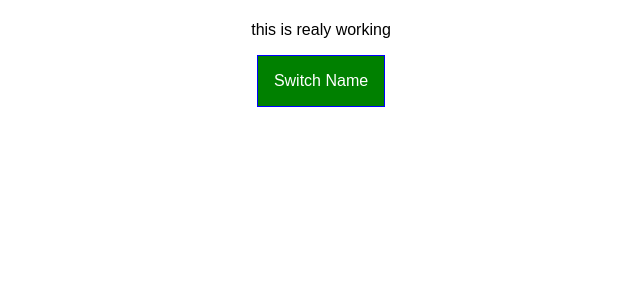
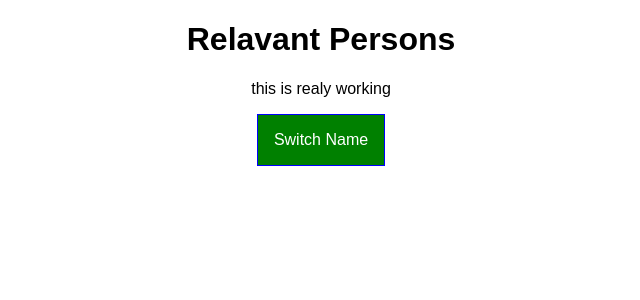
Before and after one commit to TowerGuy2909/reactBurger, a React app in the folder reactpractice/: page / in a window 1280 px wide. Shown: the top 300 px of the page, without its empty margins (319-959 px from the left). Built offline with nearby package versions, Linux system fonts and the light colour scheme.

Commit message:
added prop from index to app element

```diff
--- a/reactpractice/src/containers/App.js
+++ b/reactpractice/src/containers/App.js
@@ -65,6 +65,7 @@ togglePersonsHandler = () => {
 
         <div className={classes.App}>
           <Cockpit
+            appTitle={this.props.title}
             showPersons={this.state.showPersons}
             persons={this.state.persons}
             clicked={this.togglePersonsHandler}/>
```
